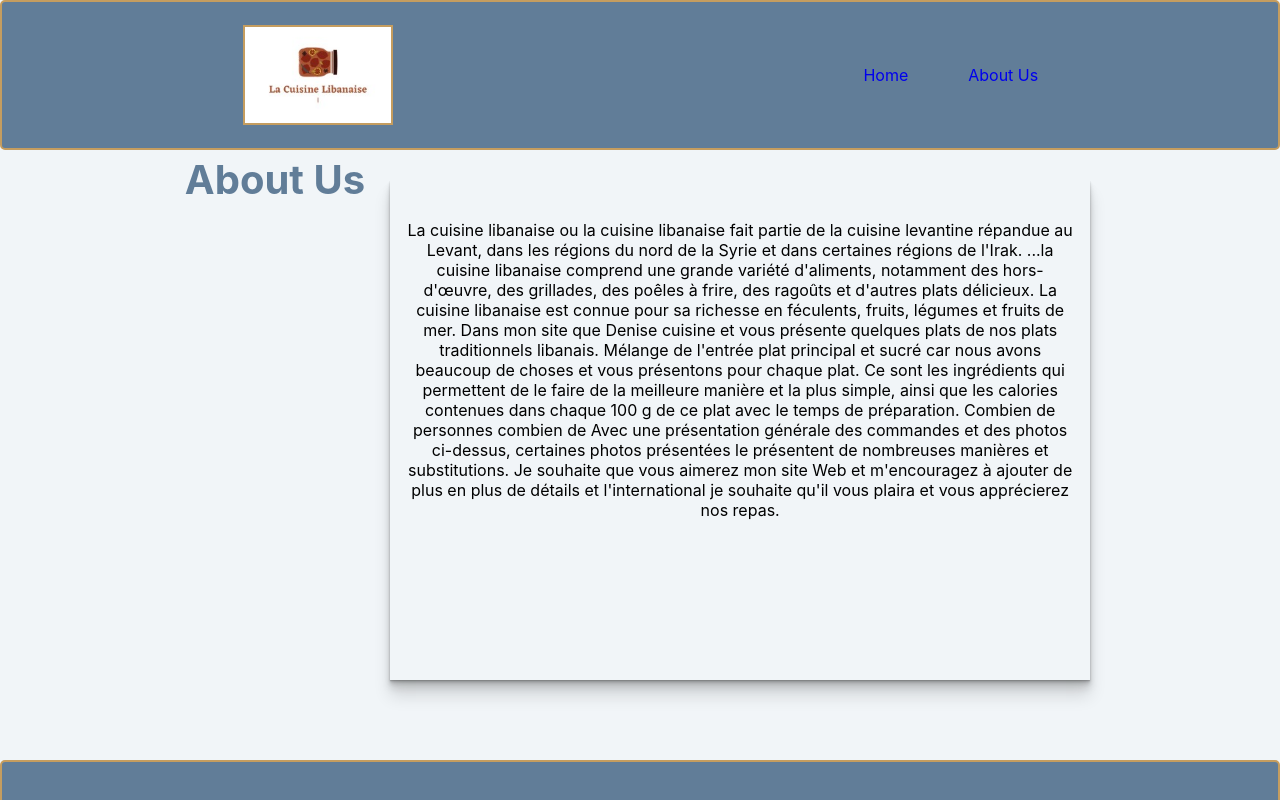
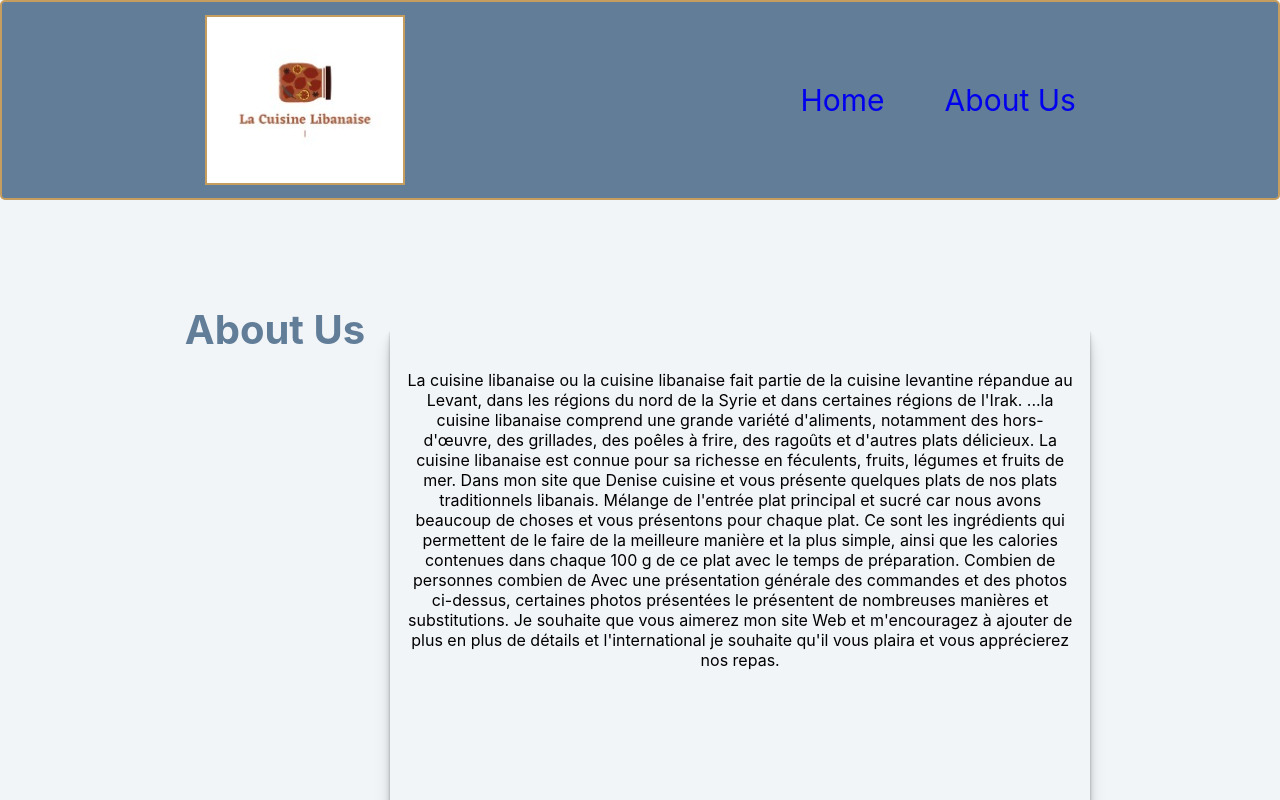
Before and after one commit to rimasemib/macuisinelibanaise, a React (Create React App) app: page /about in a window 1280 px wide. Shown: the top 800 px of the page. Built offline with nearby package versions, Linux system fonts and the light colour scheme.

Commit message:
modified logo and margins

```diff
--- a/src/components/Header.css
+++ b/src/components/Header.css
@@ -4,25 +4,28 @@
     align-items: center;
     justify-content: space-around;
     width: 100%;
-    height: 150px;
+    height: 200px;
     border-radius: 5px;
     border:  #c59d5f 2px solid;
+    margin-bottom: 100px;
 
   }
   ul {
     display: flex;
     gap: 60px;
     margin: 10px;
-    color: white;
+
 
   }
   .home {
     list-style: none;
-    color: white;
+    font-size: 30px;
+
   }
   .about {
     list-style: none;
-    color: white;
+    font-size: 30px;
+
   }
   .menuRight {
     display: flex;
@@ -38,8 +41,8 @@
 
   .imgContainer {
 
-    width: 150px;
-    height: 100px;
+    width: 200px;
+    height: 170px;
     border:  #c59d5f 2px solid;
     margin-left: 10px;
   }
--- /dev/null
+++ b/src/components/Menu.css
@@ -0,0 +1,3 @@
+.item-text{
+    text-align: left;
+}
--- a/src/components/Menu.js
+++ b/src/components/Menu.js
@@ -1,3 +1,6 @@
+
+
+import "./Menu.css";
 import {Link} from "react-router-dom";
 
 const Menu= ({items}) => {
--- a/src/pages/Hummos.css
+++ b/src/pages/Hummos.css
@@ -1,8 +1,8 @@
+
 .myBody {
 	background-color: #f2e8ce ;
-	margin: 20px;
 	padding: 10px;
-
+	border-radius: 28px;
 }
 h1{
 	text-align: center;
--- a/src/pages/Tabbouli.js
+++ b/src/pages/Tabbouli.js
@@ -102,8 +102,9 @@ const Tabbouli = () => {
 		<div className="myPic" >
 			<div className="imgContainer1" >
 
-				<img src="https://media.istockphoto.com/photos/raw-ingredients-cooking-salad-tabouli-healthy-food-picture-id1142801070" alt='Done'  />
+				<img src="https://foodieallin.com/wp-content/gallery/lgfoodprint/cache/LGfoodprint-1-6.jpg-nggid041216-ngg0dyn-0x0x100-00f0w010c010r110f110r010t010.jpg" alt='Done'/>
 			</div>
+
 		</div>
 
 </div>
```
